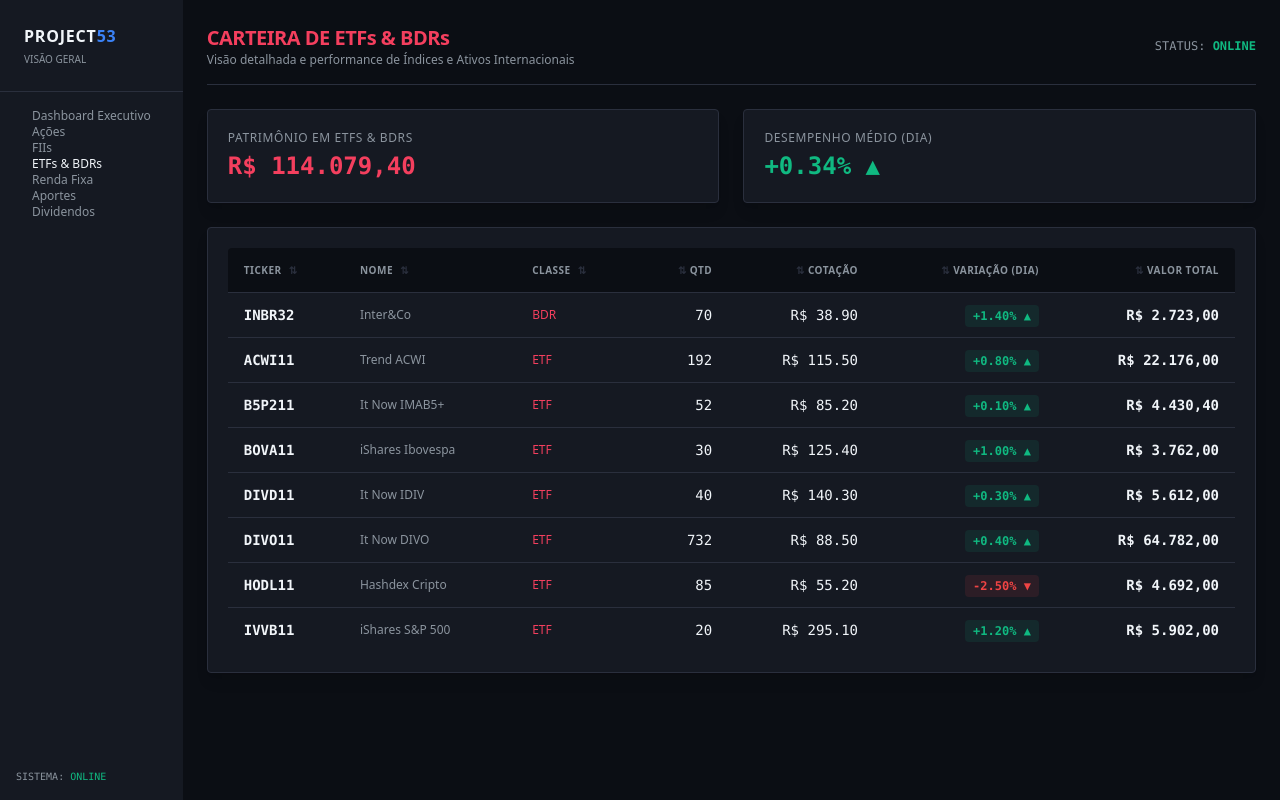
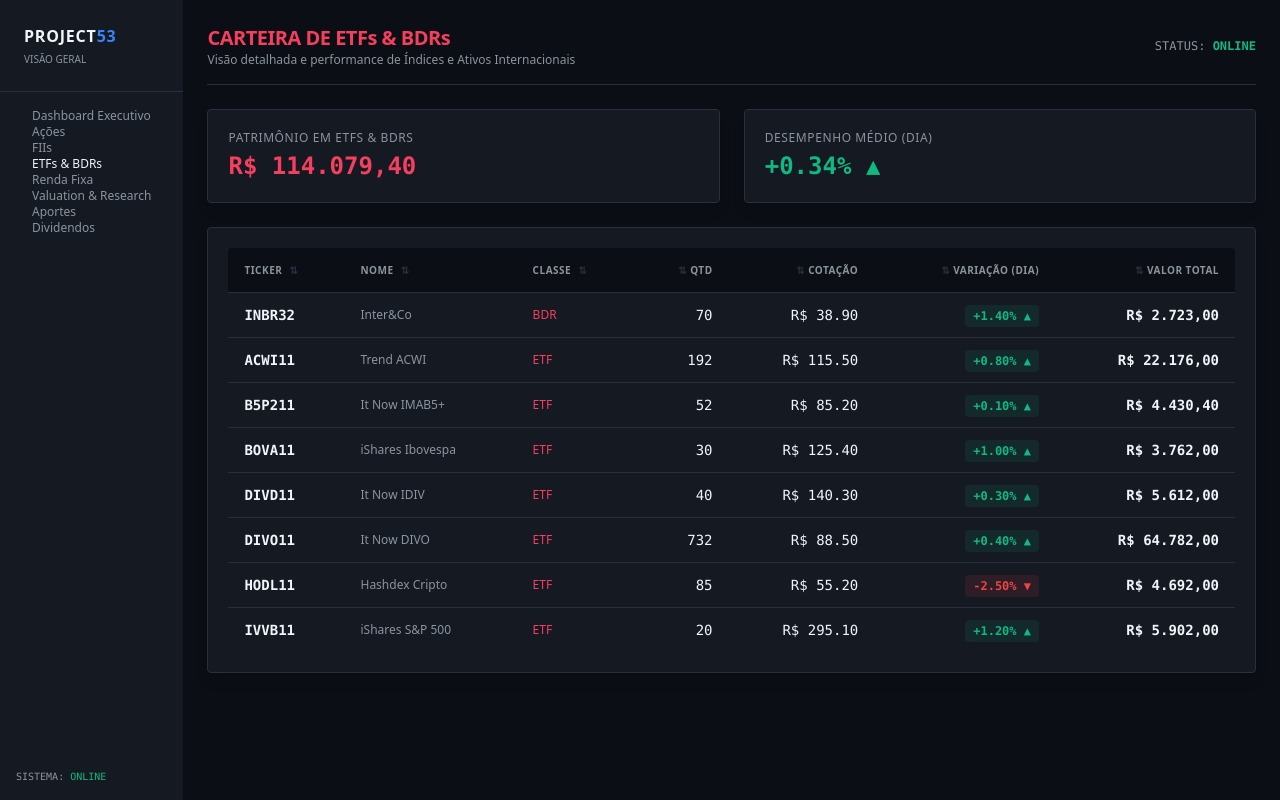
Before and after one commit to Andre-Marcelino-2026/aposentadoria53, a Next.js app: page /etfs in a window 1280 px wide. Built offline with nearby package versions, Linux system fonts and the light colour scheme; no server answers.

Commit message:
Update Sidebar.tsx

```diff
--- a/src/components/layout/Sidebar.tsx
+++ b/src/components/layout/Sidebar.tsx
@@ -12,6 +12,7 @@ export function Sidebar() {
     { label: 'FIIs', href: '/fiis' },
     { label: 'ETFs & BDRs', href: '/etfs' },
     { label: 'Renda Fixa', href: '/renda-fixa' },
+    { label: 'Valuation & Research', href: '/valuation' },
     { label: 'Aportes', href: '/aportes' },
     { label: 'Dividendos', href: '/dividendos' },
   ];
@@ -37,7 +38,7 @@ export function Sidebar() {
                 href={item.href}
                 className={`flex items-center px-4 py-2.5 text-xs font-semibold rounded transition-colors ${
                   isActive
-                    ? 'bg-[#3B82F6] text-white'
+                    ? 'bg-[#3B82F6] text-[#FFFFFF]'
                     : 'text-[#8B949E] hover:bg-[#1A1F2B] hover:text-[#F1F5F9]'
                 }`}
               >
```
